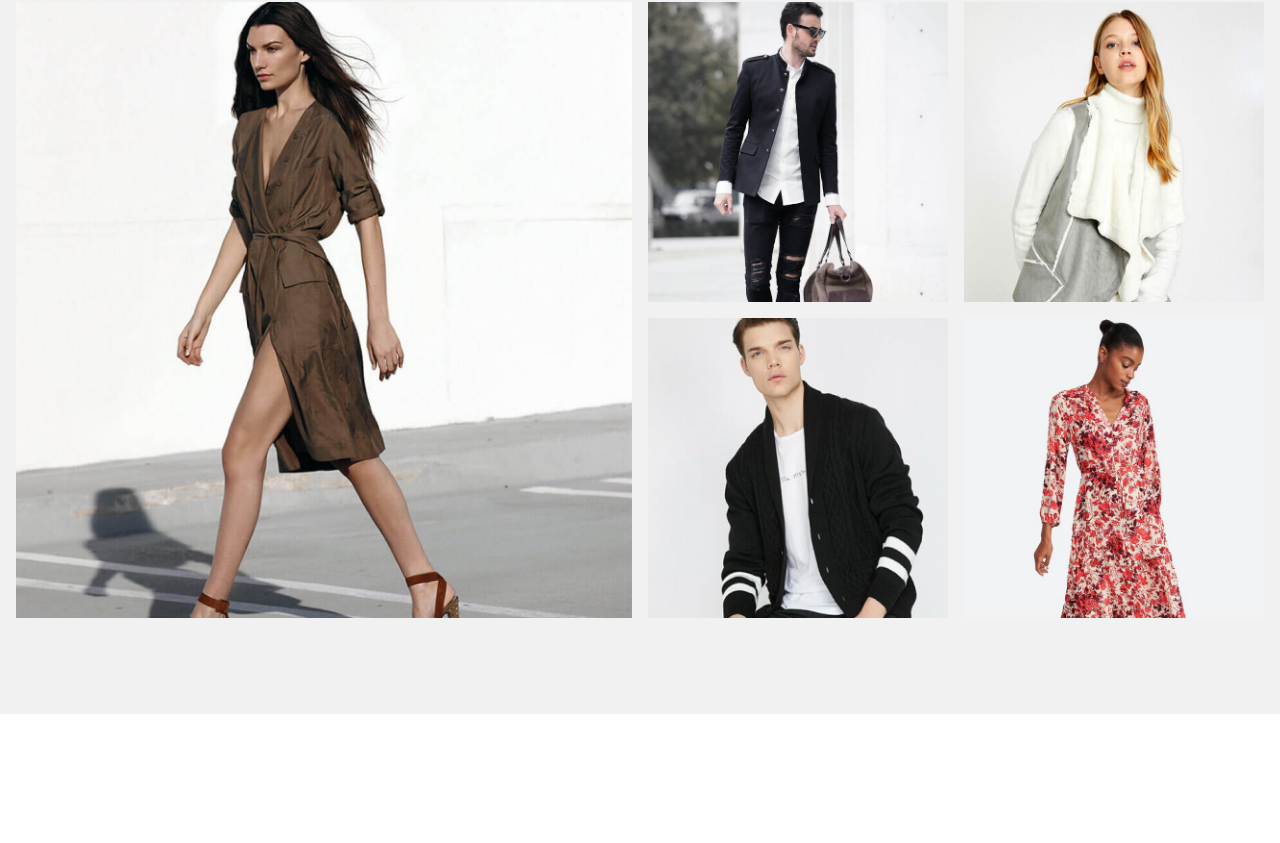
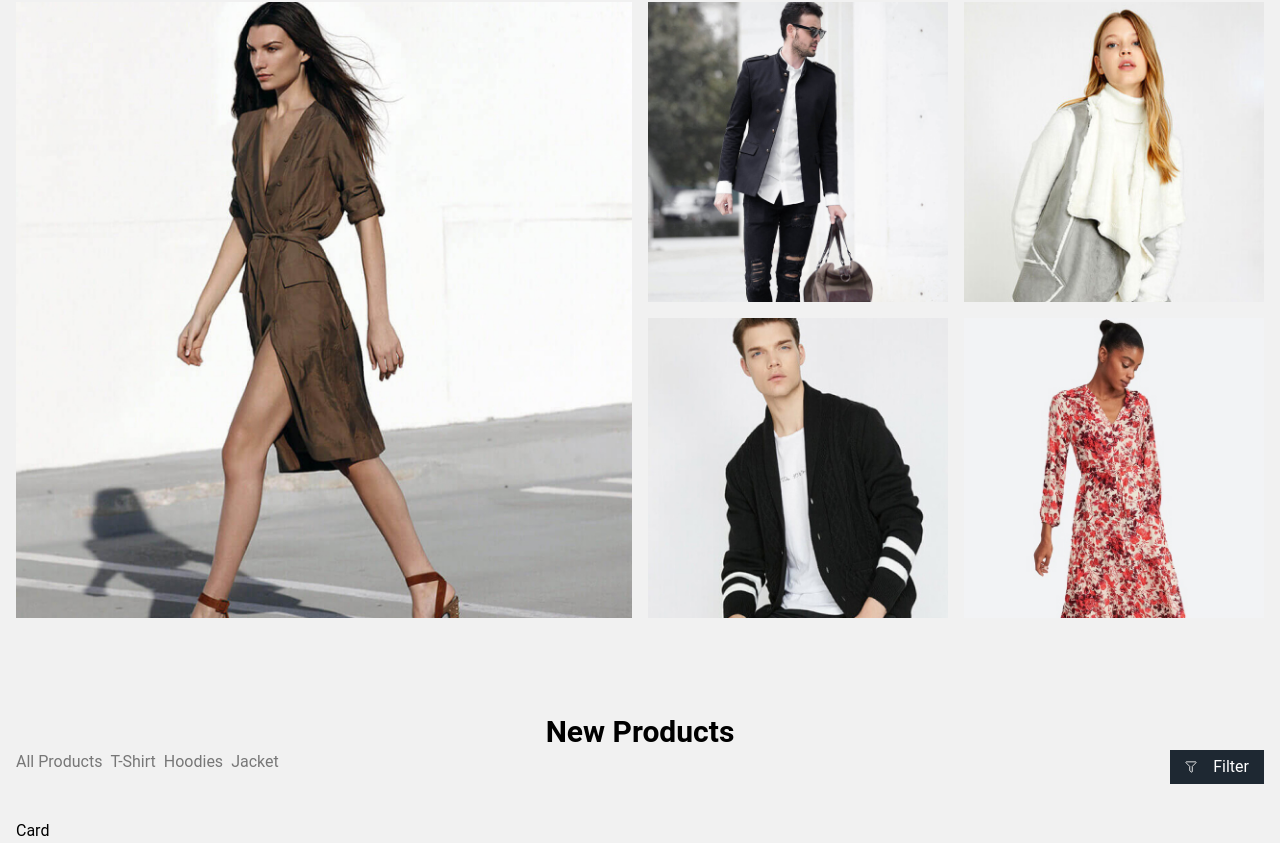
Before and after one commit to kestenbaum/coral, a React (Vite) app: page / in a window 1280 px wide. Shown: the part 988-1831 px from the top of the page. Before the commit the page ends 1702 px from the top, so only its background shows below. Built offline with nearby package versions, Linux system fonts and the light colour scheme.

Commit message:
update products

```diff
--- a/src/App.tsx
+++ b/src/App.tsx
@@ -2,6 +2,7 @@ import Header from './components/Header'
 import {Menu} from "./components/Menu";
 import {FirstScreen} from "./screens/FirstScreen";
 import {Brands} from "./screens/Brands";
+import {Products} from "./screens/Products";
 
 function App() {
   return (
@@ -10,6 +11,7 @@ function App() {
         <Menu/>
         <FirstScreen/>
         <Brands/>
+        <Products/>
     </div>
   )
 }
--- /dev/null
+++ b/src/components/CardProduct.tsx
@@ -0,0 +1,9 @@
+import React, {FC} from 'react';
+
+export const CardProduct:FC = () => {
+    return (
+        <div>
+            Card
+        </div>
+    );
+};
--- /dev/null
+++ b/src/screens/Products.tsx
@@ -0,0 +1,29 @@
+import React, {FC} from 'react';
+import filterIcon from '../assets/filter.svg';
+import {CardProduct} from "../components/CardProduct";
+
+
+export const Products: FC = () => {
+    return (
+        <section className='max-w-[1280px] mx-auto px-4'>
+            <h2 className='w-full text-center text-black text-3xl font-bold font-sans'>New Products</h2>
+            <div className='flex justify-between'>
+                <div className='flex gap-2'>
+                    <span className='text-[#777777] text-base cursor-pointer'>All Products</span>
+                    <span className='text-[#777777] text-base cursor-pointer'>T-Shirt</span>
+                    <span className='text-[#777777] text-base cursor-pointer'>Hoodies</span>
+                    <span className='text-[#777777] text-base cursor-pointer'>Jacket</span>
+                </div>
+                <div>
+                    <span className='flex items-center gap-4 px-[15px] py-[5px] mb-[35px] bg-[#1E2832] cursor-pointer'>
+                        <img src={filterIcon} alt="filter" className='max-w-[12px] max-h-[12px]'/>
+                        <span className='text-white'>Filter</span>
+                    </span>
+                </div>
+            </div>
+            <div>
+                <CardProduct/>
+            </div>
+        </section>
+    );
+};
```
Also changed, not shown: src/assets/filter.svg (added).
